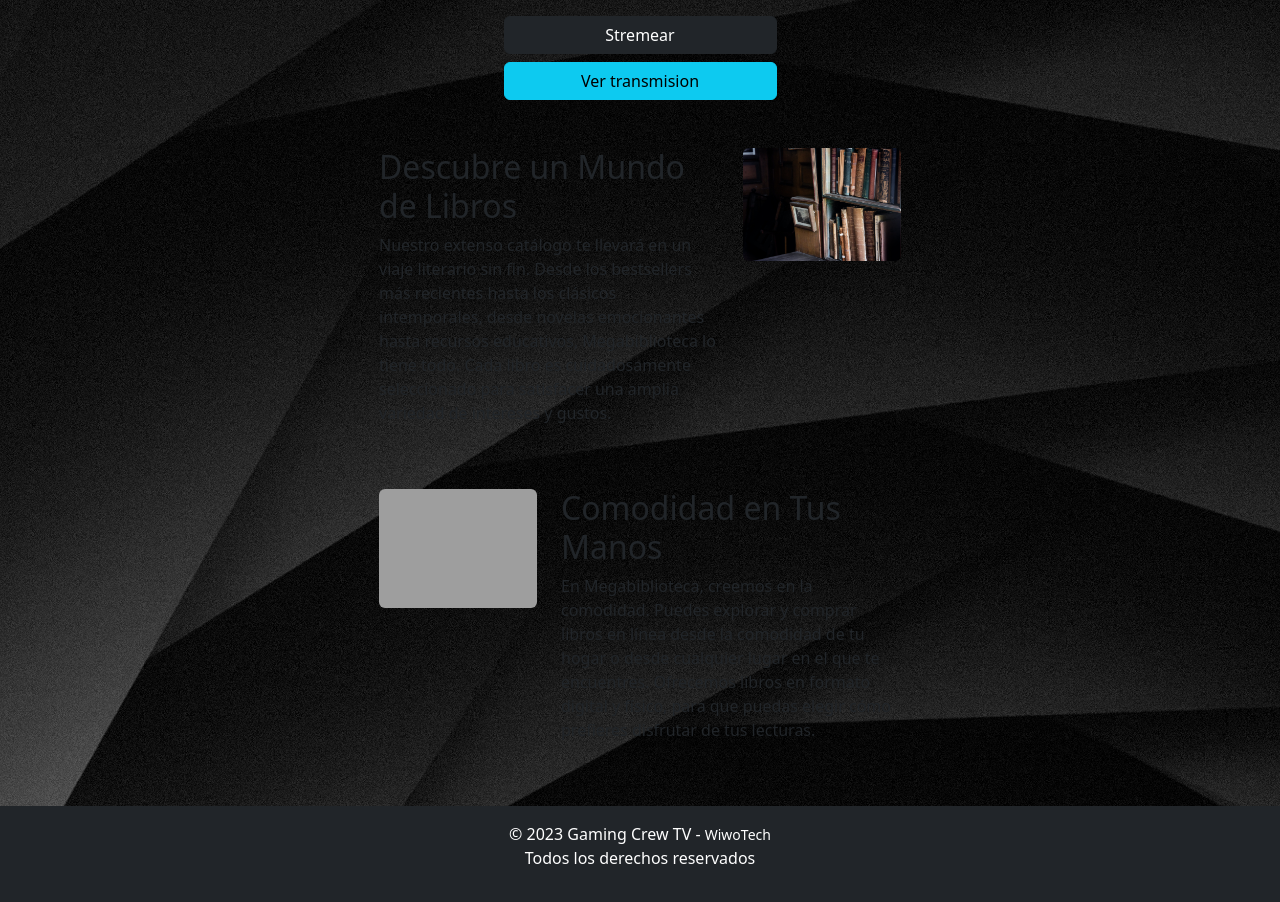
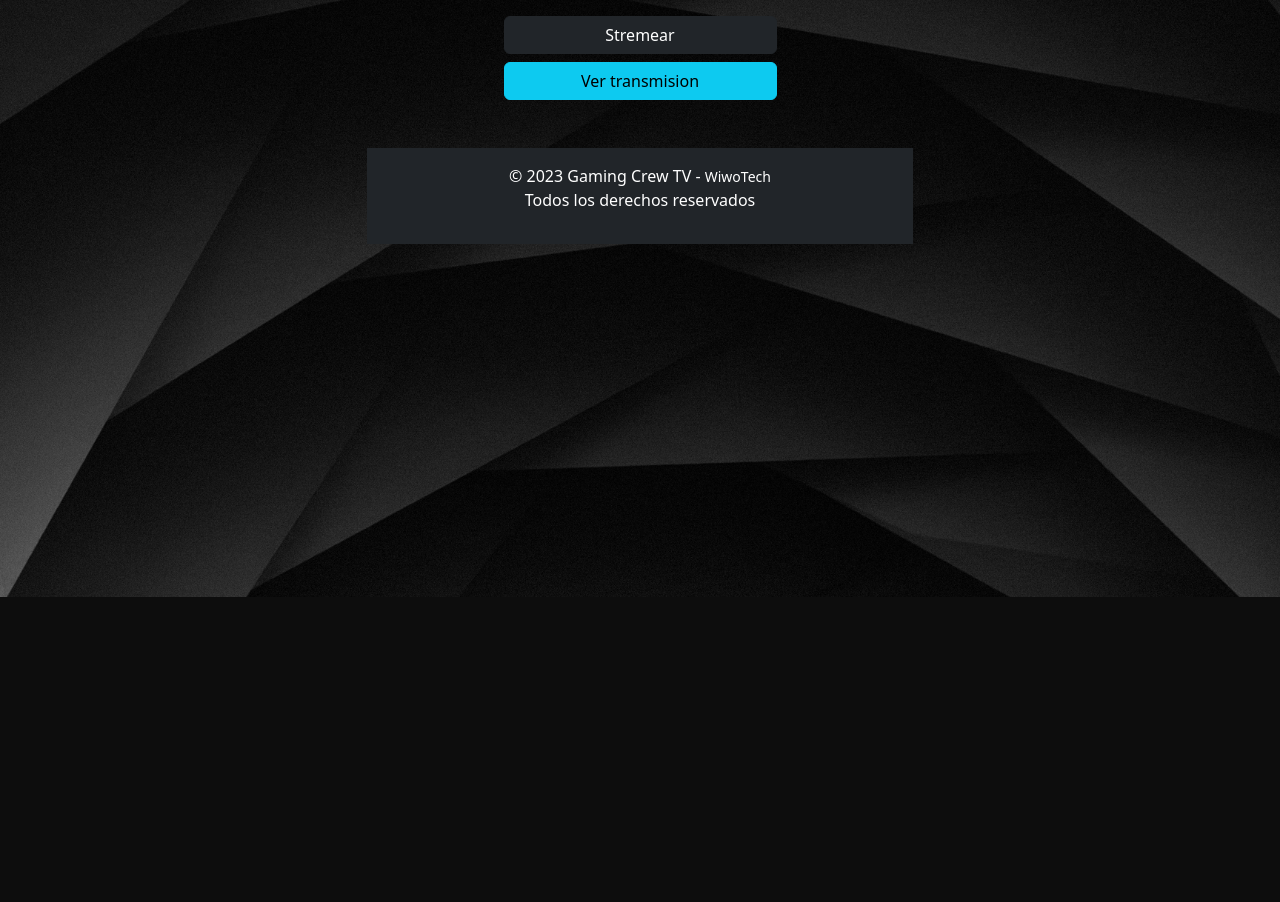
Before and after one commit to Kensel-CS/WiwoTech, a Django app: a page that uses biblioteca/templates/home.html in a window 1280 px wide. Shown: the part 203-1105 px from the top of the page. After the commit the page ends 800 px from the top, so only its background shows below. Run offline with Django 4.2, Linux system fonts and the light colour scheme; data comes from the database, SQL or seed files in the repository; grey boxes are pictures that could not be loaded.

Commit message:
home comentado

```diff
--- a/biblioteca/templates/home.html
+++ b/biblioteca/templates/home.html
@@ -136,7 +136,7 @@
           <a class="btn btn-info" href="{% url 'user' %}">Ver transmision</a>
         </div>
 
-        <div class="container mt-5">
+        <!-- <div class="container mt-5">
           <div class="row">
               <div class="col-md-8">
                   <h2>Descubre un Mundo de Libros</h2>
@@ -161,7 +161,7 @@
       </div>
       </div>
     </div>
-  </div>
+  </div> -->
 
   <script src="https://cdn.jsdelivr.net/npm/bootstrap@5.3.1/dist/js/bootstrap.bundle.min.js"
     integrity="sha384-HwwvtgBNo3bZJJLYd8oVXjrBZt8cqVSpeBNS5n7C8IVInixGAoxmnlMuBnhbgrkm" crossorigin="anonymous"></script>
```
